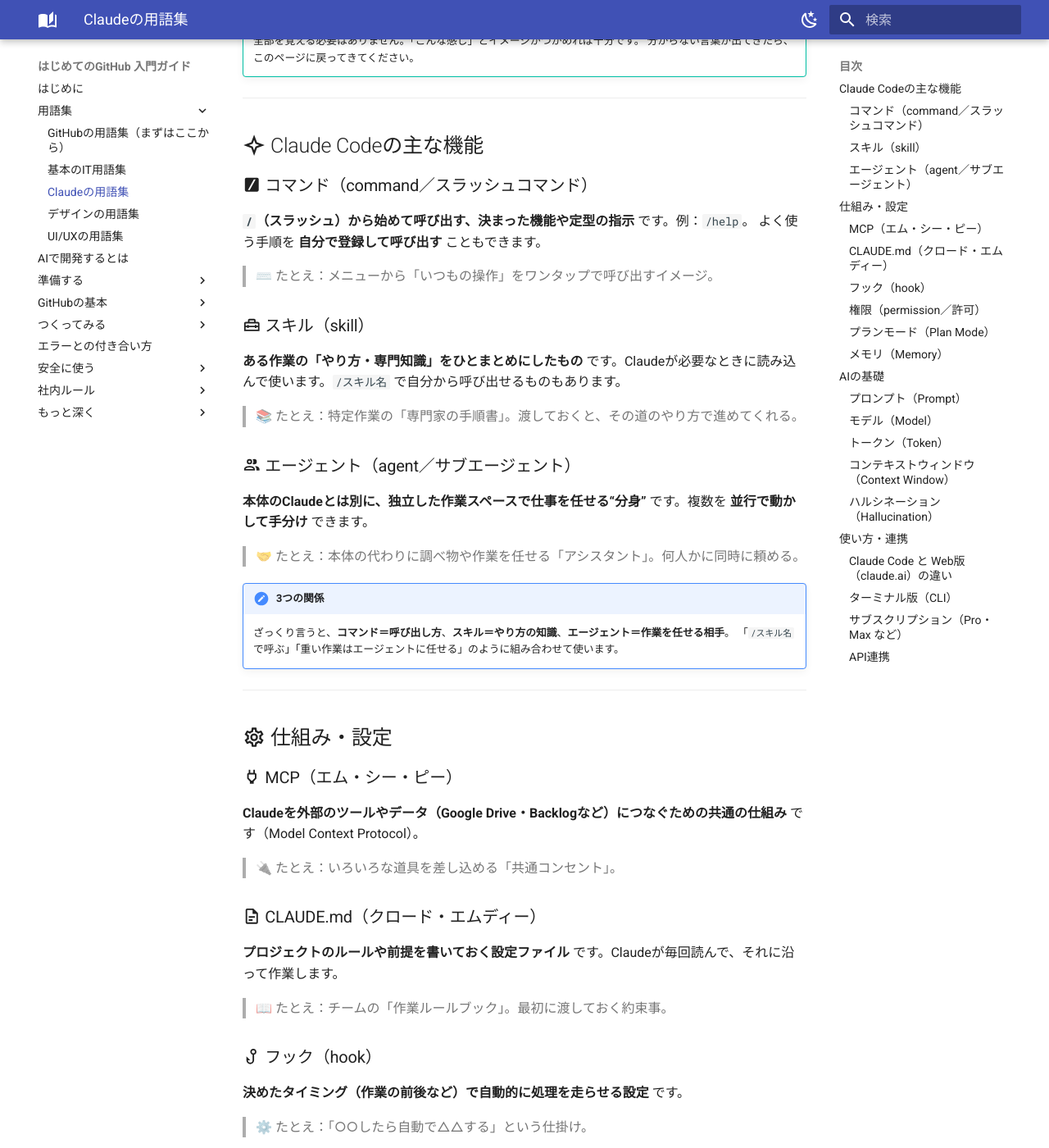
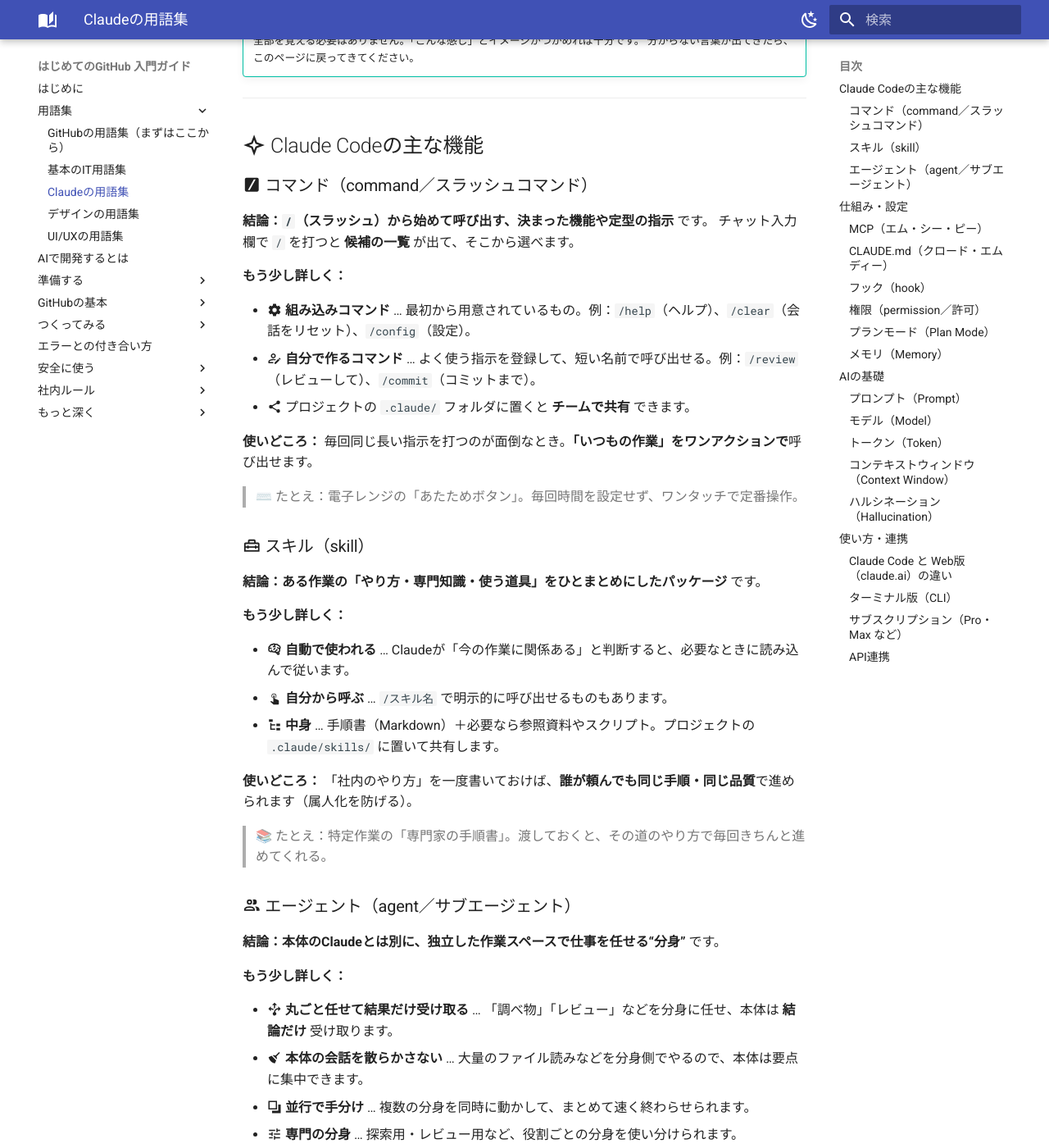
Before and after one commit to sup-kajiwara/github-guide, an MkDocs documentation site: the page built from docs/claude-terms.md, in a window 1280 px wide and 1400 px high, scrolled down 261 px. Shown: the whole window at 82% size. Built offline with MkDocs 1.6.1 and Material for MkDocs 9.7.7, drawn with Linux system fonts in a browser that asks for light colours; some of the changed text lies outside the part shown.

Commit message:
Claudeの用語集: command/skill/agentの説明を詳細化
- 各項目に「もう少し詳しく」「使いどころ」を追加
- command: 組み込み/自作/チーム共有、skill: 自動と手動呼び出し・中身・属人化防止
- agent: 丸ごと委任・本体を散らかさない・並行・専門の分身

Co-Authored-By: Claude Opus 4.8 <noreply@anthropic.com>

```diff
--- a/docs/claude-terms.md
+++ b/docs/claude-terms.md
@@ -12,24 +12,52 @@ Claude（特に **Claude Code**）を使うときに出てくる言葉を、身
 ## :material-star-four-points-outline: Claude Codeの主な機能
 
 ### :material-slash-forward-box: コマンド（command／スラッシュコマンド）
-**`/`（スラッシュ）から始めて呼び出す、決まった機能や定型の指示** です。例：`/help`。
-よく使う手順を **自分で登録して呼び出す** こともできます。
 
-> ⌨️ たとえ：メニューから「いつもの操作」をワンタップで呼び出すイメージ。
+**結論：`/`（スラッシュ）から始めて呼び出す、決まった機能や定型の指示** です。
+チャット入力欄で `/` を打つと **候補の一覧** が出て、そこから選べます。
+
+**もう少し詳しく：**
+
+- :material-cog: **組み込みコマンド** … 最初から用意されているもの。例：`/help`（ヘルプ）、`/clear`（会話をリセット）、`/config`（設定）。
+- :material-account-edit-outline: **自分で作るコマンド** … よく使う指示を登録して、短い名前で呼び出せる。例：`/review`（レビューして）、`/commit`（コミットまで）。
+- :material-share-variant: プロジェクトの `.claude/` フォルダに置くと **チームで共有** できます。
+
+**使いどころ：** 毎回同じ長い指示を打つのが面倒なとき。**「いつもの作業」をワンアクションで**呼び出せます。
+
+> ⌨️ たとえ：電子レンジの「あたためボタン」。毎回時間を設定せず、ワンタッチで定番操作。
 
 ### :material-toolbox-outline: スキル（skill）
-**ある作業の「やり方・専門知識」をひとまとめにしたもの** です。Claudeが必要なときに読み込んで使います。`/スキル名` で自分から呼び出せるものもあります。
 
-> 📚 たとえ：特定作業の「専門家の手順書」。渡しておくと、その道のやり方で進めてくれる。
+**結論：ある作業の「やり方・専門知識・使う道具」をひとまとめにしたパッケージ** です。
+
+**もう少し詳しく：**
+
+- :material-brain: **自動で使われる** … Claudeが「今の作業に関係ある」と判断すると、必要なときに読み込んで従います。
+- :material-gesture-tap: **自分から呼ぶ** … `/スキル名` で明示的に呼び出せるものもあります。
+- :material-file-tree: **中身** … 手順書（Markdown）＋必要なら参照資料やスクリプト。プロジェクトの `.claude/skills/` に置いて共有します。
+
+**使いどころ：** 「社内のやり方」を一度書いておけば、**誰が頼んでも同じ手順・同じ品質**で進められます（属人化を防げる）。
+
+> 📚 たとえ：特定作業の「専門家の手順書」。渡しておくと、その道のやり方で毎回きちんと進めてくれる。
 
 ### :material-account-multiple-outline: エージェント（agent／サブエージェント）
-**本体のClaudeとは別に、独立した作業スペースで仕事を任せる“分身”** です。複数を **並行で動かして手分け** できます。
 
-> 🤝 たとえ：本体の代わりに調べ物や作業を任せる「アシスタント」。何人かに同時に頼める。
+**結論：本体のClaudeとは別に、独立した作業スペースで仕事を任せる“分身”** です。
 
-!!! note "3つの関係"
+**もう少し詳しく：**
+
+- :material-arrow-decision: **丸ごと任せて結果だけ受け取る** … 「調べ物」「レビュー」などを分身に任せ、本体は **結論だけ** 受け取ります。
+- :material-broom: **本体の会話を散らかさない** … 大量のファイル読みなどを分身側でやるので、本体は要点に集中できます。
+- :material-arrange-send-backward: **並行で手分け** … 複数の分身を同時に動かして、まとめて速く終わらせられます。
+- :material-tune: **専門の分身** … 探索用・レビュー用など、役割ごとの分身を使い分けられます。
+
+**使いどころ：** 大きな調査や、いくつもの作業を同時に進めたいとき。**「これ全部お願い」と任せて待つ**イメージです。
+
+> 🤝 たとえ：本体の代わりに動く「アシスタント」。何人かに手分けして同時に頼める。
+
+!!! note "3つの関係（まとめ）"
     ざっくり言うと、**コマンド＝呼び出し方**、**スキル＝やり方の知識**、**エージェント＝作業を任せる相手**。
-    「`/スキル名` で呼ぶ」「重い作業はエージェントに任せる」のように組み合わせて使います。
+    実際には「`/スキル名` というコマンドで呼び出す」「重い作業はエージェントに任せる」のように、**組み合わせて**使います。
 
 ---
 
```
